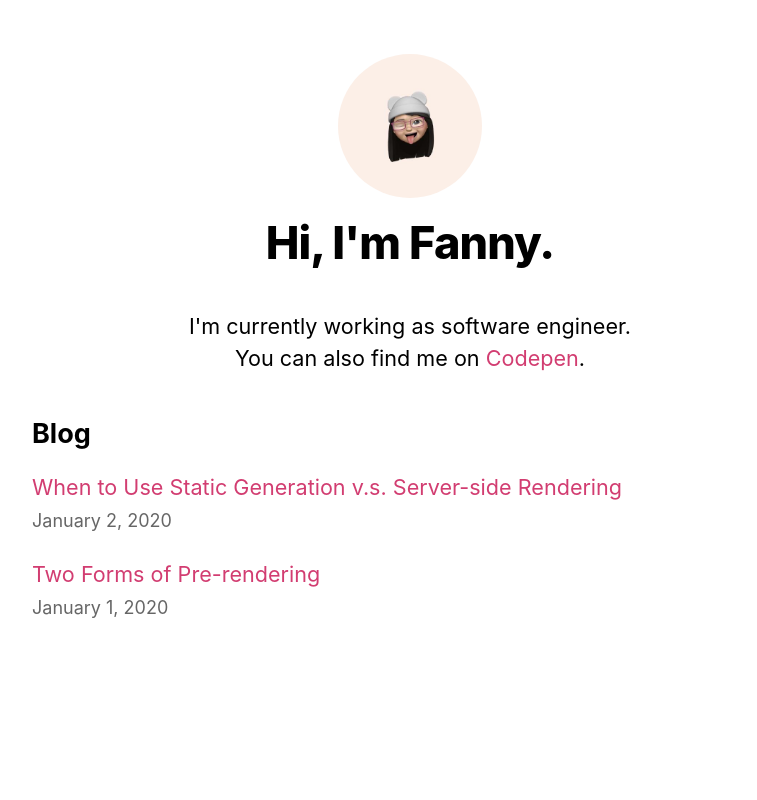
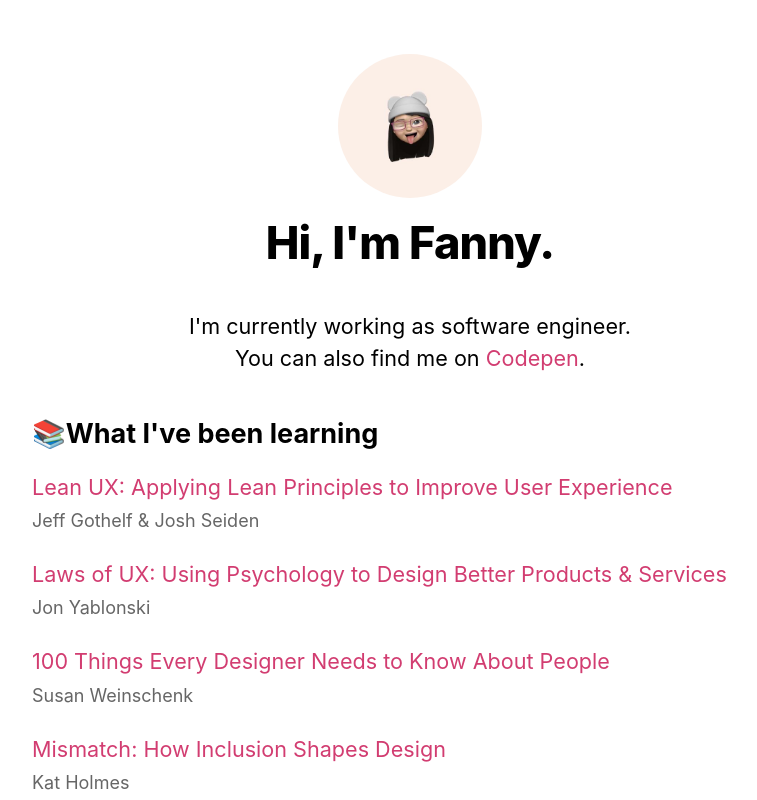
Before and after one commit to hellofanny/nextjs-blog, a Next.js app: page / in a window 1280 px wide. Shown: the top 800 px of the page, without its empty margins (230-987 px from the left). Built offline with nearby package versions, Linux system fonts and the light colour scheme.

Commit message:
Adds books files

```diff
--- /dev/null
+++ b/data/books.js
@@ -0,0 +1,38 @@
+export default [
+  {
+    id: "lean-ux",
+    title: "Lean UX: Applying Lean Principles to Improve User Experience",
+    author: "Jeff Gothelf & Josh Seiden",
+    description:
+      "The Lean UX approach to interaction design is tailor-made for today’s web-driven reality. In this insightful book, leading advocate Jeff Gothelf teaches you valuable Lean UX principles, tactics, and techniques from the ground up—how to rapidly experiment with design ideas, validate them with real users, and continually adjust your design based on what you learn.",
+    link:
+      "https://www.amazon.com.br/Lean-UX-Applying-Principles-Experience/dp/1449311652/ref=sr_1_5?__mk_pt_BR=%C3%85M%C3%85%C5%BD%C3%95%C3%91&dchild=1&keywords=lean+ux&qid=1634438980&sr=8-5&ufe=app_do%3Aamzn1.fos.25548f35-0de7-44b3-b28e-0f56f3f96147",
+  },
+  {
+    id: "laws-of-ux",
+    title: "Laws of UX: Using Psychology to Design Better Products & Services",
+    author: "Jon Yablonski",
+    description:
+      "An understanding of psychology--specifically the psychology behind how users behave and interact with digital interfaces--is perhaps the single most valuable nondesign skill a designer can have. The most elegant design can fail if it forces users to conform to the design rather than working within the blueprint of how humans perceive and process the world around them.",
+    link:
+      "https://www.amazon.com.br/Lean-UX-Applying-Principles-Experience/dp/1449311652/ref=sr_1_5?__mk_pt_BR=%C3%85M%C3%85%C5%BD%C3%95%C3%91&dchild=1&keywords=lean+ux&qid=1634438980&sr=8-5&ufe=app_do%3Aamzn1.fos.25548f35-0de7-44b3-b28e-0f56f3f96147",
+  },
+  {
+    id: "100-things",
+    title: "100 Things Every Designer Needs to Know About People",
+    author: "Susan Weinschenk",
+    description:
+      "We design to elicit responses from people. We want them to buy something, read more, or take action of some kind. Designing without understanding what makes people act the way they do is like exploring a new city without a map: results will be haphazard, confusing, and inefficient. This book combines real science and research with practical examples to deliver a guide every designer needs. With it you’ll be able to design more intuitive and engaging work for print, websites, applications, and products that matches the way people think, work, and play.",
+    link:
+      "https://www.amazon.com.br/Things-Designer-People-Voices-English-ebook/dp/B004X1V1CS/ref=sr_1_2?dchild=1&keywords=100+things+every+designer+needs+to+know+about+people&qid=1634489913&sr=8-2&ufe=app_do%3Aamzn1.fos.25548f35-0de7-44b3-b28e-0f56f3f96147",
+  },
+  {
+    id: "mismatch",
+    title: "Mismatch: How Inclusion Shapes Design",
+    author: "Kat Holmes",
+    description:
+      "Sometimes designed objects reject their users: a computer mouse that doesn't work for left-handed people, for example, or a touchscreen payment system that only works for people who read English phrases, have 20/20 vision, and use a credit card. Something as simple as color choices can render a product unusable for millions. These mismatches are the building blocks of exclusion. In Mismatch, Kat Holmes describes how design can lead to exclusion, and how design can also remedy exclusion. Inclusive design methods--designing objects with rather than for excluded users--can create elegant solutions that work well and benefit all.",
+    link:
+      "https://www.amazon.com.br/Mismatch-How-Inclusion-Shapes-Design/dp/0262539489/ref=sr_1_1?__mk_pt_BR=ÅMÅŽÕÑ&dchild=1&keywords=Mismatch%3A+How+Inclusion+Shapes+Design&qid=1634439277&sr=8-1&ufe=app_do%3Aamzn1.fos.6121c6c4-c969-43ae-92f7-cc248fc6181d",
+  },
+];
--- a/pages/index.js
+++ b/pages/index.js
@@ -4,17 +4,19 @@ import utilStyles from "../styles/utils.module.css";
 import { getSortedPostsData } from "../lib/posts";
 import Link from "next/link";
 import Date from "../components/date";
+import books from "../data/books";
 
 export async function getStaticProps() {
   const allPostsData = getSortedPostsData();
   return {
     props: {
       allPostsData,
+      books,
     },
   };
 }
 
-export default function Home({ allPostsData }) {
+export default function Home({ allPostsData, books }) {
   return (
     <Layout home>
       <Head>
@@ -35,7 +37,21 @@ export default function Home({ allPostsData }) {
         </p>
       </section>
       <section className={`${utilStyles.headingMd} ${utilStyles.padding1px}`}>
-        <h2 className={utilStyles.headingLg}>Blog</h2>
+        <h2 className={utilStyles.headingLg}>📚What I've been learning</h2>
+        <ul className={utilStyles.list}>
+          {books.map(({ id, author, title }) => (
+            <li className={utilStyles.listItem} key={id}>
+              <Link href={`/books/${id}`}>
+                <a>{title}</a>
+              </Link>
+              <br />
+              <small className={utilStyles.lightText}>{author}</small>
+            </li>
+          ))}
+        </ul>
+      </section>
+      <section className={`${utilStyles.headingMd} ${utilStyles.padding1px}`}>
+        <h2 className={utilStyles.headingLg}>🔖Blog</h2>
         <ul className={utilStyles.list}>
           {allPostsData.map(({ id, date, title }) => (
             <li className={utilStyles.listItem} key={id}>
```
